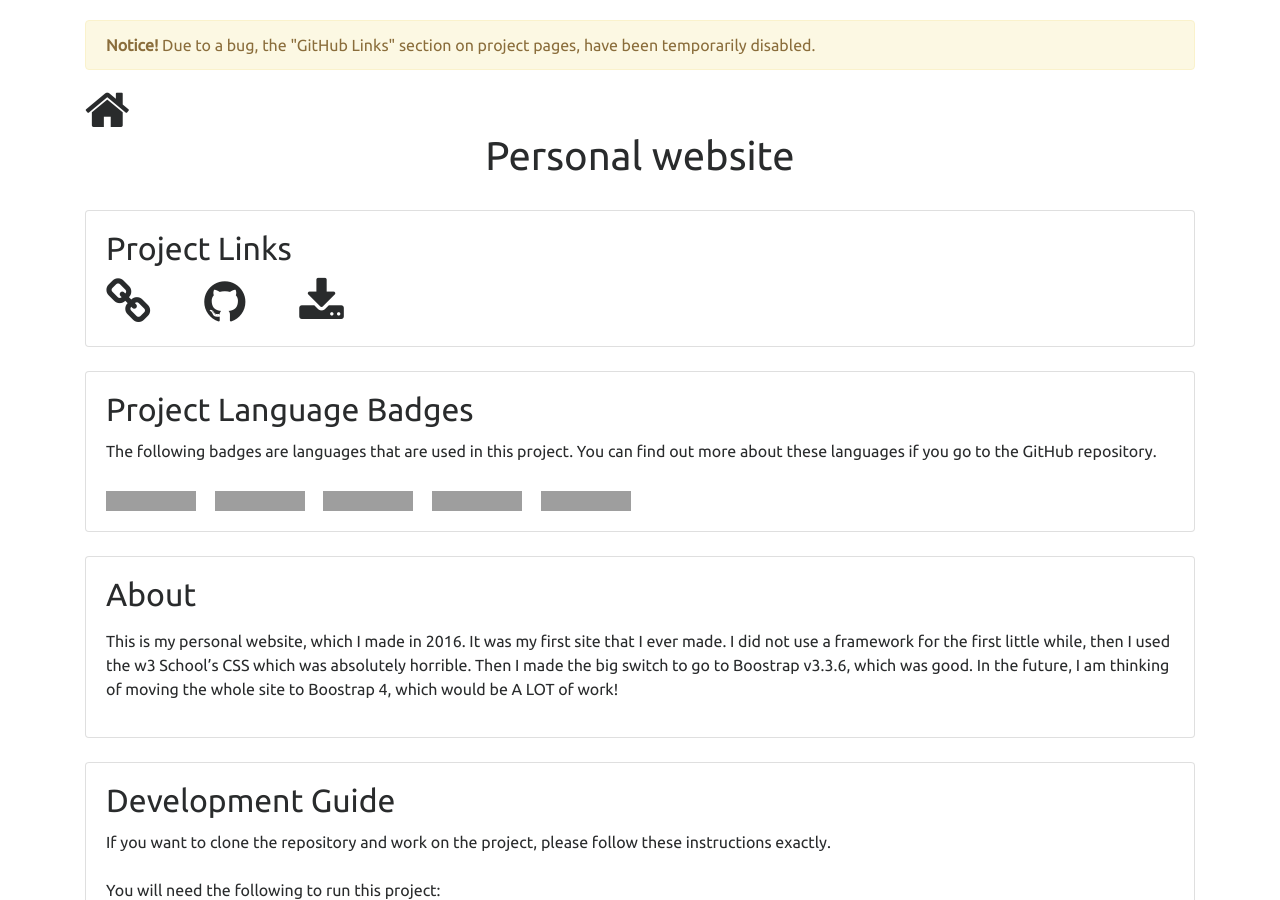
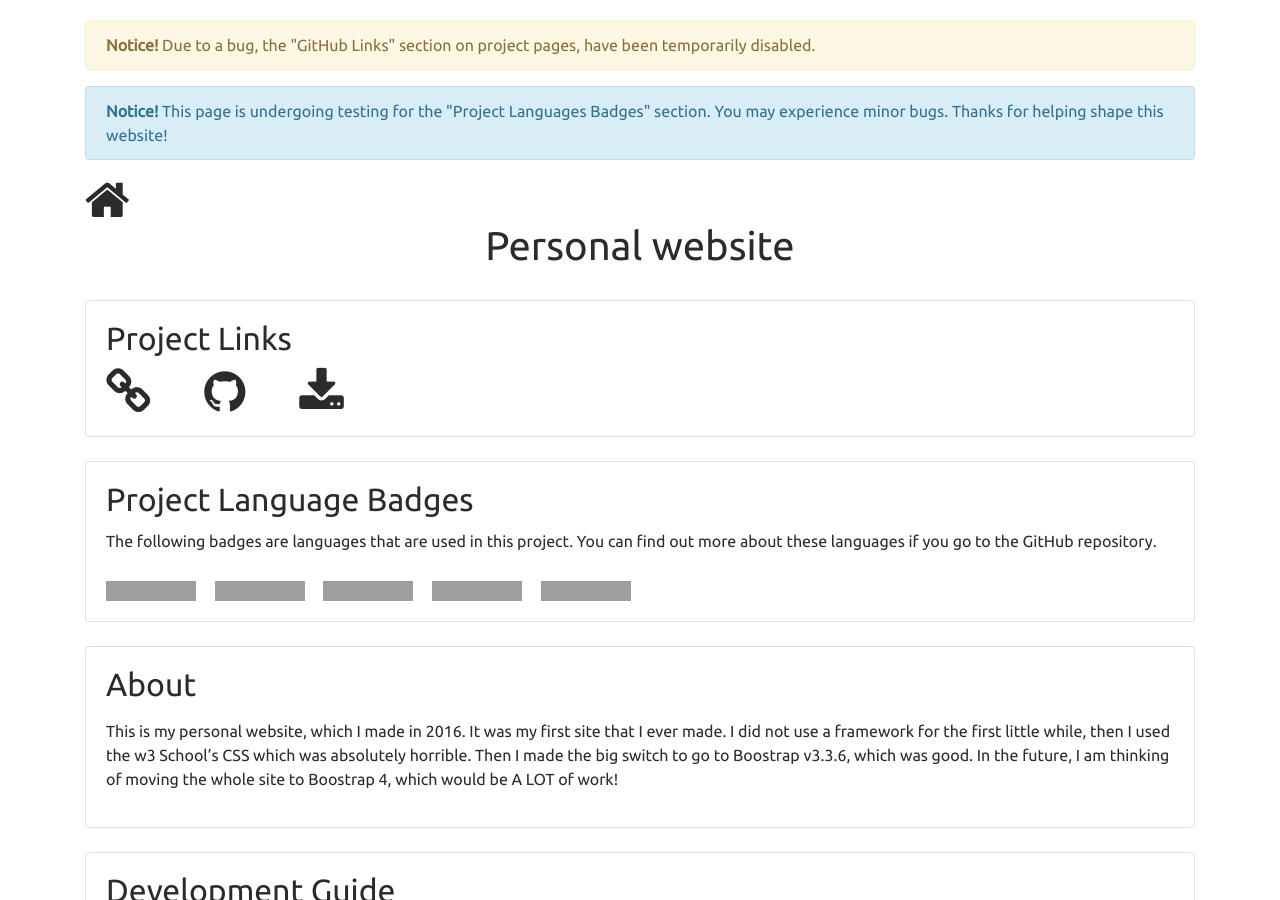
Before and after one commit to michael-bateman/projects.michaelbateman.ca, a Jekyll site: the page built from projects/michaelbateman-ca.md, in a window 1280 px wide and 900 px high, cut to the strip 0-900 px from the top of the window. Built offline with Jekyll 4.4.1, drawn with Linux system fonts in a browser that asks for light colours; grey boxes are pictures that could not be loaded.

Commit message:
Added disclaimer

```diff
--- a/_includes/header.html
+++ b/_includes/header.html
@@ -2,4 +2,9 @@
 	<div class="alert alert-warning" role="alert">
 	  <strong>Notice!</strong>  Due to a bug, the "GitHub Links" section on project pages, have been temporarily disabled.
 	</div>
+	{% if page.url == '/personal-website/' %}
+		<div class="alert alert-info" role="alert">
+	  		<strong>Notice!</strong>  This page is undergoing testing for the "Project Languages Badges" section.  You may experience minor bugs.  Thanks for helping shape this website!
+		</div>
+	{% endif %}
 </div>
```
